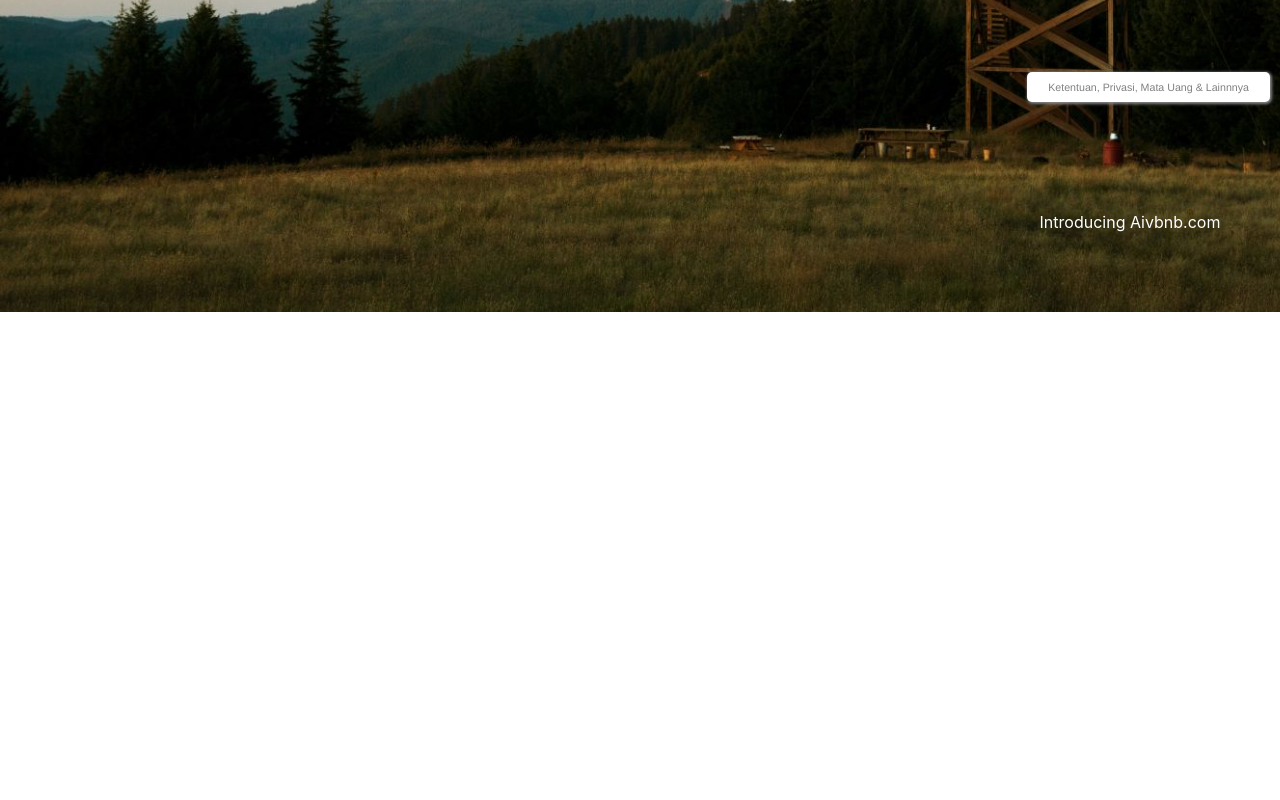
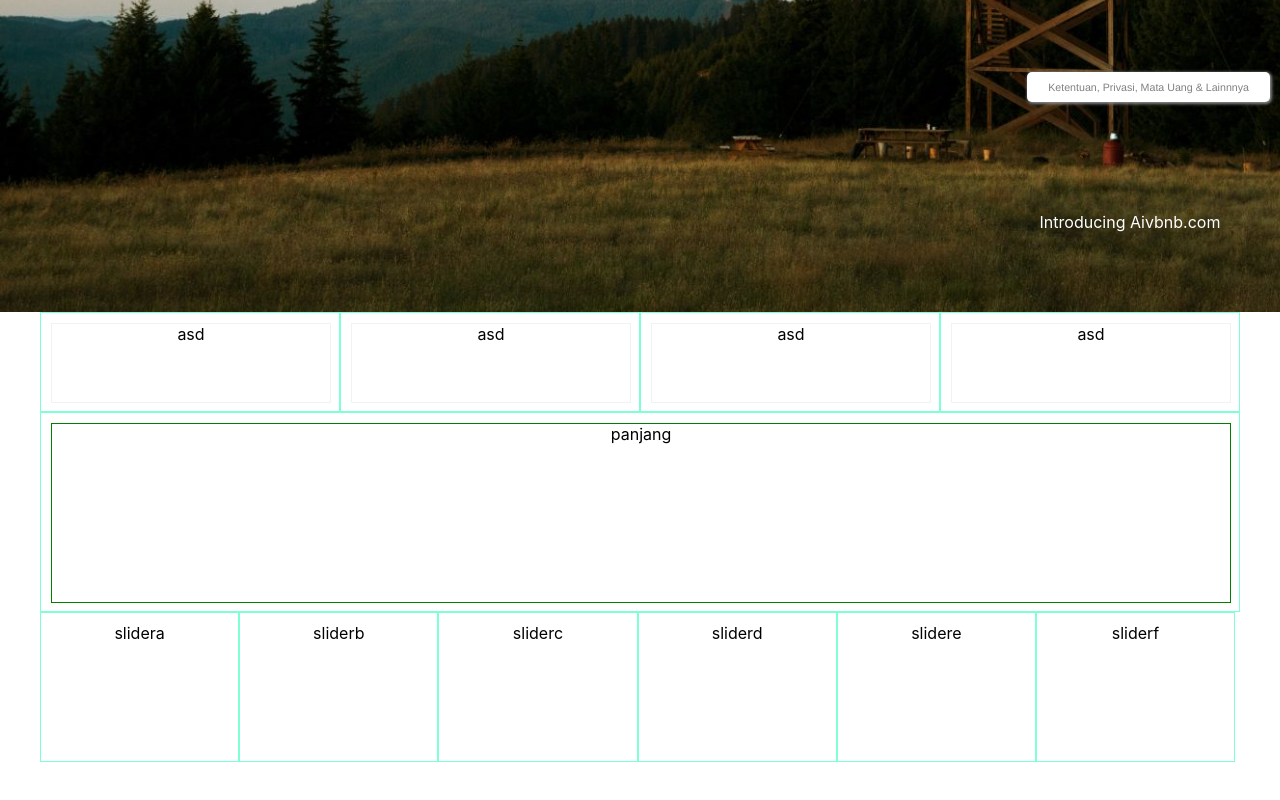
Before and after one commit to NickyHendrikSen/TPA_Website_FrontEnd, a React (Create React App) app: page / in a window 1280 px wide. Shown: the part 688-1488 px from the top of the page. Built offline with nearby package versions, Linux system fonts and the light colour scheme; no server answers.

Commit message:
footer2307

```diff
--- a/src/shared/Home/Home.scss
+++ b/src/shared/Home/Home.scss
@@ -1,7 +1,6 @@
 .wrapper{
     height: 2000px;
-    width: 100vw;
-    display: flex;
+    width: 100%;
     .header-contents{
         width: inherit;
         height: 1000px;
@@ -19,4 +18,111 @@
             right: 0px;
         }
     }
+    $xlarge-screen: 1200px;
+    $large-screen: 992px;
+    $medium-screen: 768px;
+    $small-screen: 576px;
+    $xsmall-screen: 576px;
+    @media screen {
+
+    }
+    .bottom-contents{
+        height: 1000px;
+        width: 100%;
+        display: flex;
+        justify-content: center;
+        .slider-container{
+            width: 100%;
+            box-sizing: content-box;
+            max-width: 1500px;
+            min-height: 1px;
+            .a{
+                // height: 100px;
+            }
+            .b{
+                // height: 100px;
+            }
+            .c{
+                // height: 100px;
+            }
+            .d{
+                // height: 100px;
+            }
+            .e{
+                // height: 100px;
+            }
+            .f{
+                // height: 100px;
+            }
+        }
+        .grid-wrapper{
+            width: 100%;
+            max-width: 1200px;
+            [class*='col-']{
+                float: left;
+                border: 0.1px solid aquamarine;
+                padding: 10px;
+                box-sizing: border-box;
+            }
+            .small-card{
+                height: 100px;
+                .small-card-content{
+                    height: 100%;
+                    width: 100%;
+                    border: 0.1px solid #F2F2F2;
+                }
+            }
+            .big-card{
+                height: 200px;
+                .big-card-content{
+                    height: 100%;
+                    width: 100%;
+                    border: 0.1px solid green;
+                }
+            }
+            .medium-card{
+                height: 150px;
+            }
+            @media all and (min-width: 1200px){
+                .col-md-12{width: 100%}
+                .col-md-6 {width: 50%}
+                .col-md-4 {width: 33.3%}
+                .col-md-3 {width: 25%}
+                .col-md-2 {width: 16.6%}
+                .col-md-1 {width: 8.3%}
+            }
+            @media all and (min-width: 992px) and (max-width: 1199px){
+                .col-md-12{width: 100%}
+                .col-md-6 {width: 50%}
+                .col-md-4 {width: 33.3%}
+                .col-md-3 {width: 25%}
+                .col-md-2 {width: 16.6%}
+                .col-md-1 {width: 8.3%}
+            }
+            @media all and (min-width: 768px) and (max-width: 991px){
+                .col-md-12{width: 100%}
+                .col-md-6 {width: 100%}
+                .col-md-4 {width: 100%}
+                .col-md-3 {width: 50%}
+                .col-md-2 {width: 33.3%}
+                .col-md-1 {width: 25%}
+            }
+            @media all and (min-width: 576px) and (max-width: 767px){
+                .col-md-12{width: 100%}
+                .col-md-6 {width: 100%}
+                .col-md-4 {width: 100%}
+                .col-md-3 {width: 100%}
+                .col-md-2 {width: 100%}
+                .col-md-1 {width: 50%}
+            }
+            @media all and (max-width: 575px){
+                .col-md-12{width: 100%}
+                .col-md-6 {width: 100%}
+                .col-md-4 {width: 100%}
+                .col-md-3 {width: 100%}
+                .col-md-2 {width: 100%}
+                .col-md-1 {width: 100%}
+            }
+        }
+    }
 }
--- a/src/shared/Home/Home.tsx
+++ b/src/shared/Home/Home.tsx
@@ -12,9 +12,26 @@ export default class Home extends React.Component{
                     <div className="description">
                         Introducing Aivbnb.com
                     </div>
-                    <Footer />
-                    <FooterButton />
                 </div>
+                <div className="bottom-contents">
+                    <div className="grid-wrapper">
+                        <div className="col-md-3 small-card"><div className="small-card-content">asd</div></div>
+                        <div className="col-md-3 small-card"><div className="small-card-content">asd</div></div>
+                        <div className="col-md-3 small-card"><div className="small-card-content">asd</div></div>
+                        <div className="col-md-3 small-card"><div className="small-card-content">asd</div></div>
+                        <div className="col-md-12 big-card"><div className="big-card-content">panjang</div></div>
+                        <div className="slider-container">
+                            <div className="col-md-2 medium-card a">slidera</div>
+                            <div className="col-md-2 medium-card b">sliderb</div>
+                            <div className="col-md-2 medium-card c">sliderc</div>
+                            <div className="col-md-2 medium-card d">sliderd</div>
+                            <div className="col-md-2 medium-card e">slidere</div>
+                            <div className="col-md-2 medium-card f">sliderf</div>
+                        </div>
+                    </div>
+                </div>
+                <Footer />
+                <FooterButton />
             </div>
         )
     }
```
Also changed, not shown: 1 other file (tests, documents, lock files or other folders).
